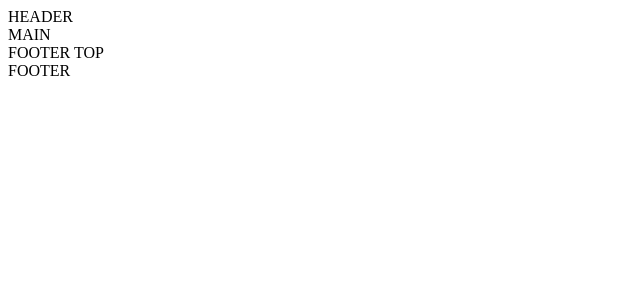
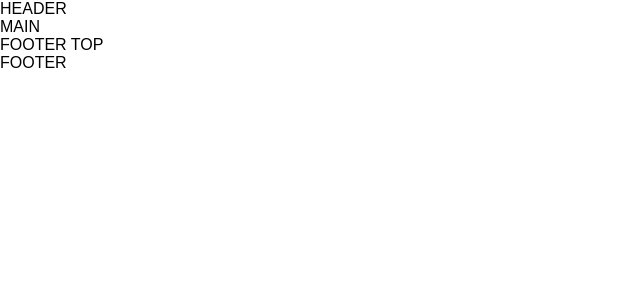
Before and after one commit to AlessioMartella7/vite-comics, a Vue app: page / in a window 1280 px wide. Shown: the top 300 px of the page, without its empty margins (0-640 px from the left). Built offline with nearby package versions, Linux system fonts and the light colour scheme.

Commit message:
linked general.scss to App.vue

```diff
--- a/src/App.vue
+++ b/src/App.vue
@@ -27,6 +27,6 @@ export default {
 <AppFooterBottom/>
 </template>
 
-<style scoped>
-
+<style lang="scss">
+@use "./styles/general.scss" as * ;
 </style>
--- a/src/styles/general.scss
+++ b/src/styles/general.scss
@@ -0,0 +1,21 @@
+// reset
+*{
+    margin: 0;
+    padding: 0;
+    box-sizing: border-box;
+}
+
+// General
+
+body{
+    font-family:'Rubik Mono One', sans-serif;
+}
+
+.container {
+    max-width: 1200px;
+    margin: 0 auto;
+}
+
+img {
+    max-width: 100%;
+}
```
